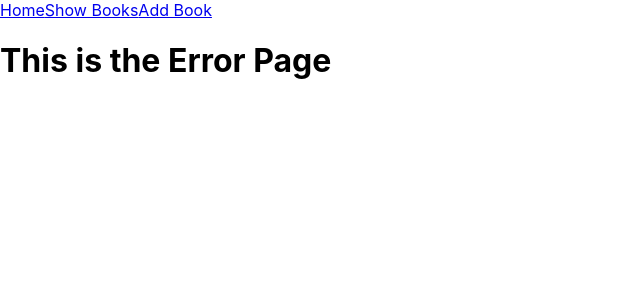
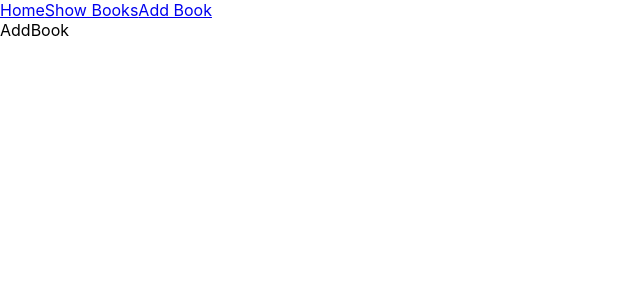
Before and after one commit to Ujjal-ENG/crud_app_redux, a React (Create React App) app: page /add-book in a window 1280 px wide. Shown: the top 300 px of the page, without its empty margins (0-640 px from the left). Built offline with nearby package versions, Linux system fonts and the light colour scheme.

Commit message:
link the navbar

```diff
--- a/src/routes/Index.jsx
+++ b/src/routes/Index.jsx
@@ -1,5 +1,7 @@
 import React from "react";
 import { BrowserRouter as Router, Routes, Route } from "react-router-dom";
+import AddBook from "../features/books/AddBook";
+import BooksView from "../features/books/BooksView";
 import Navbar from "../layouts/Navbar";
 import Error from "../pages/Error";
 import Home from "../pages/Home";
@@ -10,6 +12,8 @@ const Index = () => {
       <Navbar />
       <Routes>
         <Route path="/" element={<Home />} />
+        <Route path="/show-books" element={<BooksView />} />
+        <Route path="/add-book" element={<AddBook />} />
         <Route path="*" element={<Error />} />
       </Routes>
     </Router>
```
